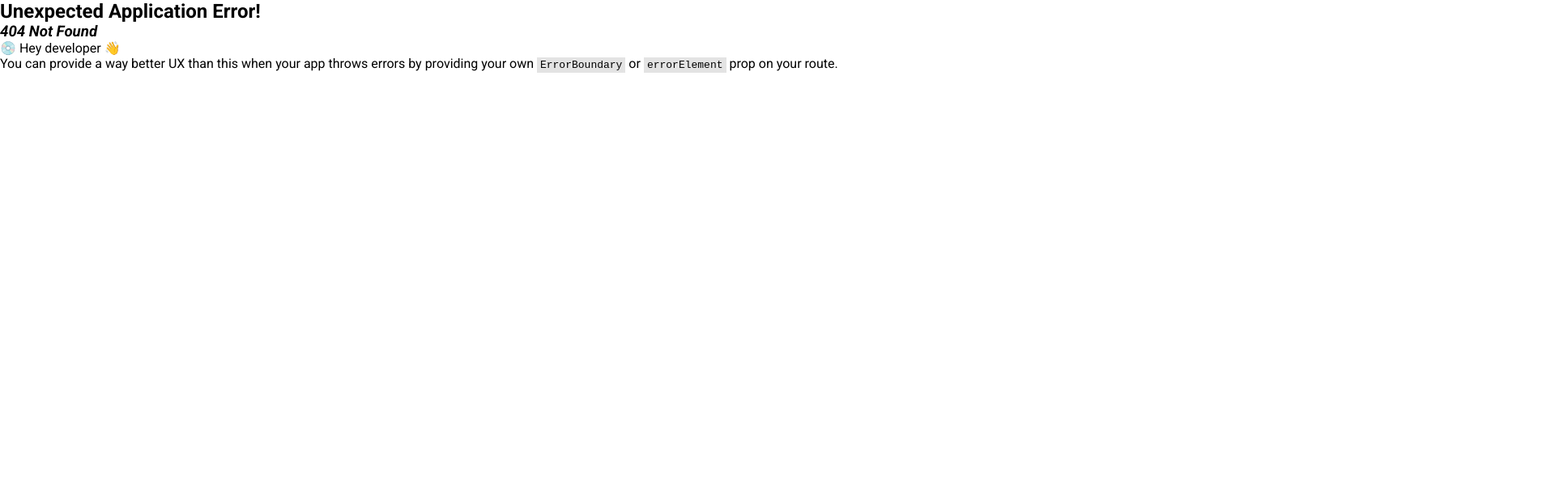
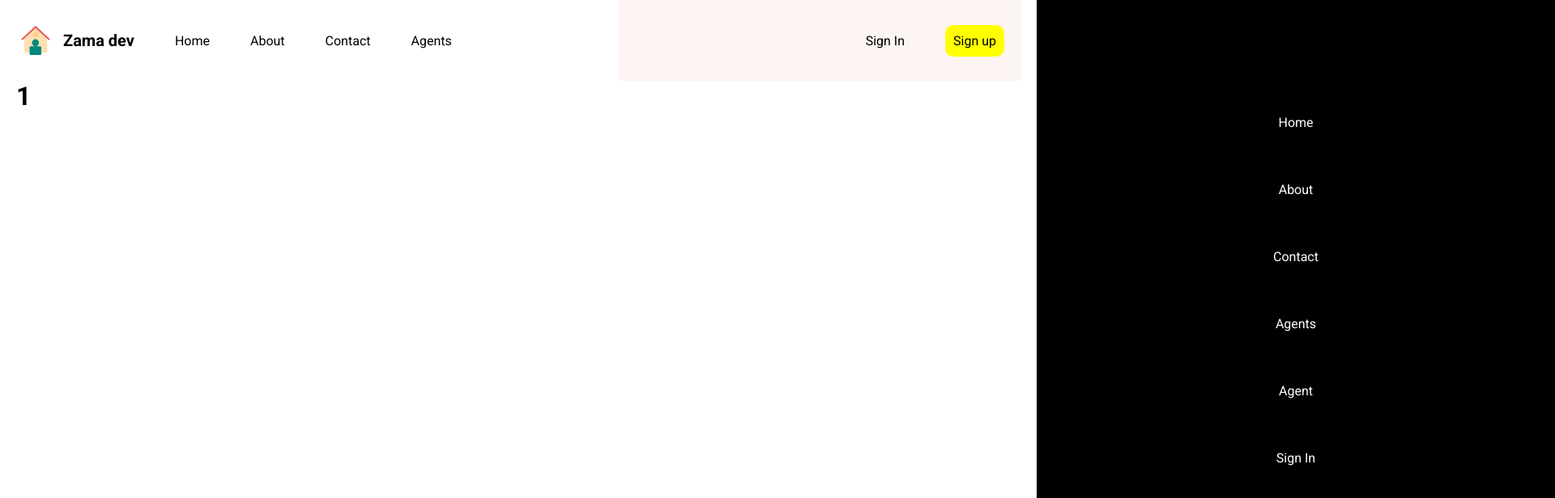
Before and after one commit to stephenChinag/Estate-frontend, a React (Vite) app: page /1 in a window 1280 px wide. Before the commit this address had no page. Shown: the top 616 px of the page at 81% size, 1920 px wide, since content can reach past the window. Built offline with nearby package versions, Linux system fonts and the light colour scheme; a web font is replaced by a local one.

Commit message:
singlepage

```diff
--- a/src/App.tsx
+++ b/src/App.tsx
@@ -1,27 +1,27 @@
 import { RouterProvider, createBrowserRouter } from "react-router-dom";
 import Navbar from "./components/Navbar/Navbar";
 import HomePage from "./pages/Home/homePage";
-import "./layout.scss";
 import ListPage from "./pages/listPage/listPage";
+import Layout from "./pages/layout/layout";
+import SinglePage from "./pages/singlePage/SinglePage";
+
 export default function App() {
   const router = createBrowserRouter([
-    { path: "/", element: <HomePage /> },
-    { path: "/list", element: <ListPage /> },
+    {
+      path: "/",
+      element: <Layout />,
+      children: [
+        { path: "/", element: <HomePage /> },
+        { path: "/list", element: <ListPage /> },
+        { path: "/:id", element: <SinglePage /> },
+      ],
+    },
+
     { path: "/others", element: <span> Other Info</span> },
     { path: "/agent", element: <span> Agent Info</span> },
     { path: "/sign", element: <span> Sign In</span> },
     { path: "/signout", element: <span> Sign Out</span> },
   ]);
 
-  return (
-    // <div className="layout">
-    //   <div className="navbar">
-    //     <Navbar />
-    //   </div>
-    //   <div className="content">
-    //     <HomePage />
-    //   </div>
-    // </div>
-    <RouterProvider router={router} />
-  );
+  return <RouterProvider router={router} />;
 }
--- a/src/layout.scss
+++ b/src/pages/layout/layout.scss
@@ -1,5 +1,4 @@
-@import "./responsive.scss";
-
+@import "../../responsive.scss";
 .layout {
   height: 100vh;
   max-width: 1366px;
--- a/src/pages/layout/layout.tsx
+++ b/src/pages/layout/layout.tsx
@@ -0,0 +1,16 @@
+import Navbar from "../../components/Navbar/Navbar";
+
+import "./layout.scss";
+import { Outlet } from "react-router-dom";
+export default function Layout() {
+  return (
+    <div className="layout">
+      <div className="navbar">
+        <Navbar />
+      </div>
+      <div className="content">
+        <Outlet />
+      </div>
+    </div>
+  );
+}
--- /dev/null
+++ b/src/pages/singlePage/SinglePage.tsx
@@ -0,0 +1,12 @@
+import React from "react";
+import { useParams } from "react-router-dom";
+
+export default function SinglePage() {
+  const params = useParams();
+  console.log(params);
+  return (
+    <div>
+      <h1> {params.id}</h1>
+    </div>
+  );
+}
```
Also changed, not shown: src/pages/singlePage/singlePage.scss (added).
